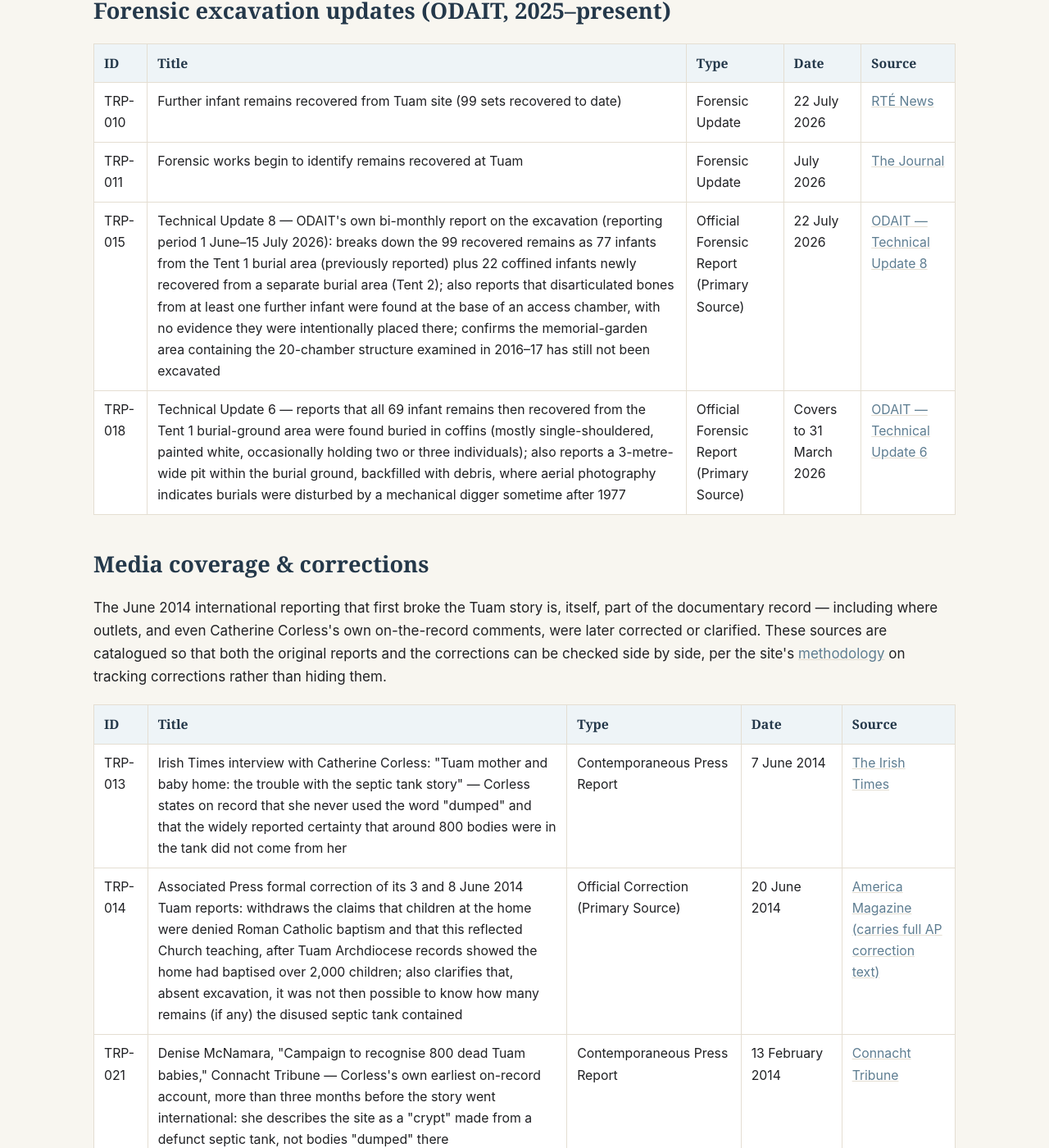
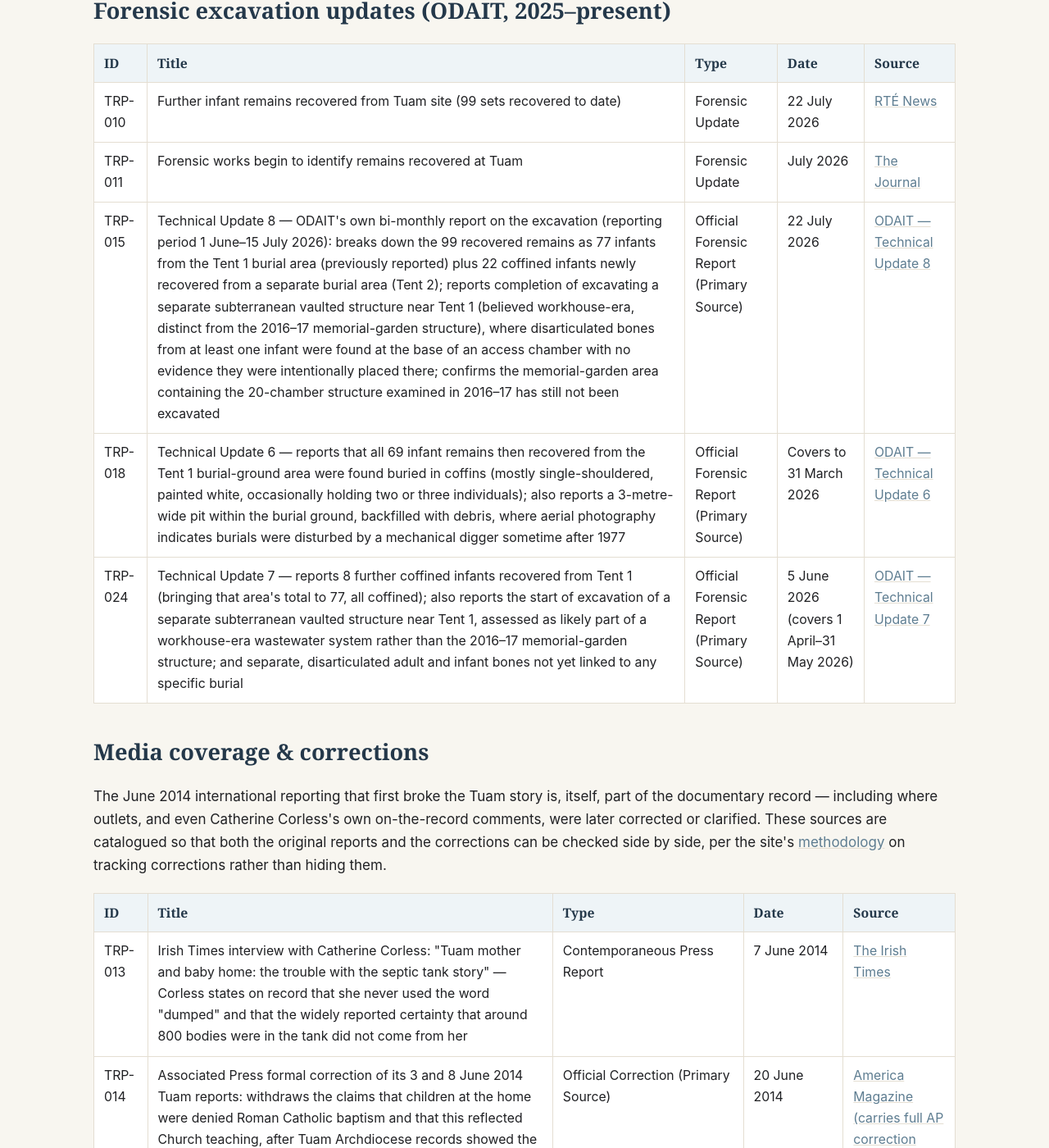
Before and after one commit to Frankytyrone/tuam-records-project, a Jekyll site: the page built from documents.html, in a window 1280 px wide and 1400 px high, scrolled down 1814 px. Shown: the whole window at 82% size. Built offline with Jekyll 4.4.1, drawn with Linux system fonts in a browser that asks for light colours; some web fonts are replaced; some of the changed text lies outside the part shown.

Commit message:
Add Technical Update 7, Eugene Jordan documentary entry, Catholic World Report corroboration, and 1975 Dooley family timeline entry
- Fixed a factual error: disarticulated bones were found in a separate, workhouse-era subterranean vaulted structure near Tent 1, not in the 2016-17 memorial-garden 20-chamber structure as I had previously (incorrectly) written
- New TRP-024 (ODAIT Technical Update 7, 5 June 2026): primary source for the 77-coffined-infants figure
- New TRP-025: Irish Catholic report on Eugene Jordan's planned documentary, noting his verified local-history credentials, clearly labeled as an unreleased/in-production work
- New TRP-026: Michael Kelly / Catholic World Report, 24 June 2014 -- independently corroborates the AP correction and Corless's quotes, and the Dooley family's grave-tending; adds two more verified exaggerated headlines (Washington Times, Salon)
- New 1975 Timeline entry on the discovery of remains and the Dooley family tending the site, sourced to two independent contemporaneous accounts

Co-authored-by: Frankytyrone <Frankytyrone@users.noreply.github.com>

```diff
--- a/claims.html
+++ b/claims.html
@@ -197,10 +197,10 @@ permalink: /claims/
 
       <dl>
         <dt>Where this claim has appeared</dt>
-        <dd>Headlines in June 2014 across major outlets, including <em>The Washington Post</em> ("Bodies of 800 babies, long-dead, found in septic tank"), <em>Al Jazeera</em> ("Nearly 800 dead babies found in septic tank in Ireland"), the <em>New York Daily News</em> ("800 skeletons of babies found inside tank"), the <em>Boston Globe</em> ("Galway historian finds 800 babies in septic tank grave"), <em>Buzzfeed</em>, <em>ABC News Australia</em>, and an opinion piece in <em>The Guardian</em> originally headlined "Tell us the truth about the children dumped in Galway's mass graves." This reporting predated any excavation of the site &mdash; the first test excavation did not take place until November 2016&ndash;February 2017.</dd>
+        <dd>Headlines in June 2014 across major outlets, including <em>The Washington Post</em> ("Bodies of 800 babies, long-dead, found in septic tank"), <em>Al Jazeera</em> ("Nearly 800 dead babies found in septic tank in Ireland"), the <em>New York Daily News</em> ("800 skeletons of babies found inside tank"), the <em>Boston Globe</em> ("Galway historian finds 800 babies in septic tank grave"), the <em>Washington Times</em> ("Catholic Church Tossed 800 Irish Orphans into Septic Tank"), <em>Salon</em> ("An Irish Catholic Orphanage Hid the Bodies of 800 Children"), <em>Buzzfeed</em>, <em>ABC News Australia</em>, and an opinion piece in <em>The Guardian</em> originally headlined "Tell us the truth about the children dumped in Galway's mass graves." This reporting predated any excavation of the site &mdash; the first test excavation did not take place until November 2016&ndash;February 2017.</dd>
 
         <dt>Relevant source documents</dt>
-        <dd>Connacht Tribune report on Corless's campaign, 13 February 2014 (Document Library, TRP-021); Irish Times interview with Catherine Corless, 7 June 2014 (TRP-013); The Guardian's own correction note on its 4 June 2014 piece (TRP-022); Associated Press formal correction, 20 June 2014 (TRP-014); Commission of Investigation statement on the 2017 test excavation (TRP-002).</dd>
+        <dd>Connacht Tribune report on Corless's campaign, 13 February 2014 (Document Library, TRP-021); Irish Times interview with Catherine Corless, 7 June 2014 (TRP-013); The Guardian's own correction note on its 4 June 2014 piece (TRP-022); Associated Press formal correction, 20 June 2014 (TRP-014); Michael Kelly, "The Real Scandal Behind the Tuam Home for Unwed Mothers," Catholic World Report, 24 June 2014 (TRP-026); Commission of Investigation statement on the 2017 test excavation (TRP-002).</dd>
 
         <dt>Exact source wording</dt>
         <dd>
--- a/documents.html
+++ b/documents.html
@@ -122,7 +122,7 @@ permalink: /documents/
       </tr>
       <tr>
         <td>TRP-015</td>
-        <td>Technical Update 8 &mdash; ODAIT's own bi-monthly report on the excavation (reporting period 1 June&ndash;15 July 2026): breaks down the 99 recovered remains as 77 infants from the Tent 1 burial area (previously reported) plus 22 coffined infants newly recovered from a separate burial area (Tent 2); also reports that disarticulated bones from at least one further infant were found at the base of an access chamber, with no evidence they were intentionally placed there; confirms the memorial-garden area containing the 20-chamber structure examined in 2016&ndash;17 has still not been excavated</td>
+        <td>Technical Update 8 &mdash; ODAIT's own bi-monthly report on the excavation (reporting period 1 June&ndash;15 July 2026): breaks down the 99 recovered remains as 77 infants from the Tent 1 burial area (previously reported) plus 22 coffined infants newly recovered from a separate burial area (Tent 2); reports completion of excavating a separate subterranean vaulted structure near Tent 1 (believed workhouse-era, distinct from the 2016&ndash;17 memorial-garden structure), where disarticulated bones from at least one infant were found at the base of an access chamber with no evidence they were intentionally placed there; confirms the memorial-garden area containing the 20-chamber structure examined in 2016&ndash;17 has still not been excavated</td>
         <td>Official Forensic Report (Primary Source)</td>
         <td>22 July 2026</td>
         <td><a href="https://odait.ie/news/technical-updates/technical-update-8/" target="_blank" rel="noopener">ODAIT &mdash; Technical Update 8</a></td>
@@ -133,6 +133,13 @@ permalink: /documents/
         <td>Official Forensic Report (Primary Source)</td>
         <td>Covers to 31 March 2026</td>
         <td><a href="https://odait.ie/news/technical-updates/technical-update-6/" target="_blank" rel="noopener">ODAIT &mdash; Technical Update 6</a></td>
+      </tr>
+      <tr>
+        <td>TRP-024</td>
+        <td>Technical Update 7 &mdash; reports 8 further coffined infants recovered from Tent 1 (bringing that area's total to 77, all coffined); also reports the start of excavation of a separate subterranean vaulted structure near Tent 1, assessed as likely part of a workhouse-era wastewater system rather than the 2016&ndash;17 memorial-garden structure; and separate, disarticulated adult and infant bones not yet linked to any specific burial</td>
+        <td>Official Forensic Report (Primary Source)</td>
+        <td>5 June 2026 (covers 1 April&ndash;31 May 2026)</td>
+        <td><a href="https://odait.ie/news/technical-updates/technical-update-7/" target="_blank" rel="noopener">ODAIT &mdash; Technical Update 7</a></td>
       </tr>
     </table>
 
@@ -158,10 +165,17 @@ permalink: /documents/
       </tr>
       <tr>
         <td>TRP-021</td>
-        <td>Denise McNamara, "Campaign to recognise 800 dead Tuam babies," Connacht Tribune &mdash; Corless's own earliest on-record account, more than three months before the story went international: she describes the site as a "crypt" made from a defunct septic tank, not bodies "dumped" there</td>
+        <td>Denise McNamara, "Campaign to recognise 800 dead Tuam babies," Connacht Tribune &mdash; Corless's own earliest on-record account, more than three months before the story went international: she describes the site as a "crypt" made from a defunct septic tank, not bodies "dumped" there; also records that a local family, the Dooleys, had closed over and tended the grave with grass, shrubs, roses and a small cross</td>
         <td>Contemporaneous Press Report</td>
         <td>13 February 2014</td>
         <td><a href="https://www.connachttribune.ie/news/campaign-to-recognise-800-dead-tuam-babies-5556891" target="_blank" rel="noopener">Connacht Tribune</a></td>
+      </tr>
+      <tr>
+        <td>TRP-026</td>
+        <td>Michael Kelly, "The Real Scandal Behind the Tuam Home for Unwed Mothers" &mdash; corroborates the AP correction and Corless's "never used the word dumped" statement independently; records that the burial ground had been "lovingly tended by local Catholic families for decades"; also names additional exaggerated headlines (Washington Times, Salon) not yet independently verified beyond this source</td>
+        <td>Newspaper/Magazine Feature</td>
+        <td>24 June 2014</td>
+        <td><a href="https://www.catholicworldreport.com/2014/06/24/the-real-scandal-behind-the-tuam-home-for-unwed-mothers/" target="_blank" rel="noopener">Catholic World Report</a></td>
       </tr>
       <tr>
         <td>TRP-022</td>
@@ -213,6 +227,13 @@ permalink: /documents/
         <td>9 June 2014</td>
         <td><a href="https://www.spiked-online.com/2014/06/09/the-tuam-tank-another-myth-about-evil-ireland/" target="_blank" rel="noopener">Spiked</a></td>
       </tr>
+      <tr>
+        <td>TRP-025</td>
+        <td>"Documentary to counter 'myths' about Tuam mother and baby home" &mdash; reports that Eugene Jordan, a local historian (past president, Galway Archaeological and Historical Society; former chair, Galway Civic Trust; vice-chair, Moycullen Heritage), is producing a documentary disputing the "800 babies dumped in a septic tank" narrative; as of this report the documentary was unreleased and planned for later in 2026. Note: this entry catalogues a planned/in-production work, not a completed, checkable source &mdash; it will be reassessed once released</td>
+        <td>Newspaper Report on a Planned Documentary</td>
+        <td>Undated on the page; internal evidence (citing the 77-body count from Technical Update 7) places it around June 2026</td>
+        <td><a href="https://www.irishcatholic.com/documentary-to-counter-myths-about-tuam-mother-and-baby-home/" target="_blank" rel="noopener">The Irish Catholic</a></td>
+      </tr>
     </table>
 
     <h2>Categories in progress</h2>
```
Also changed, not shown: timeline.html (+8 -1 lines).
